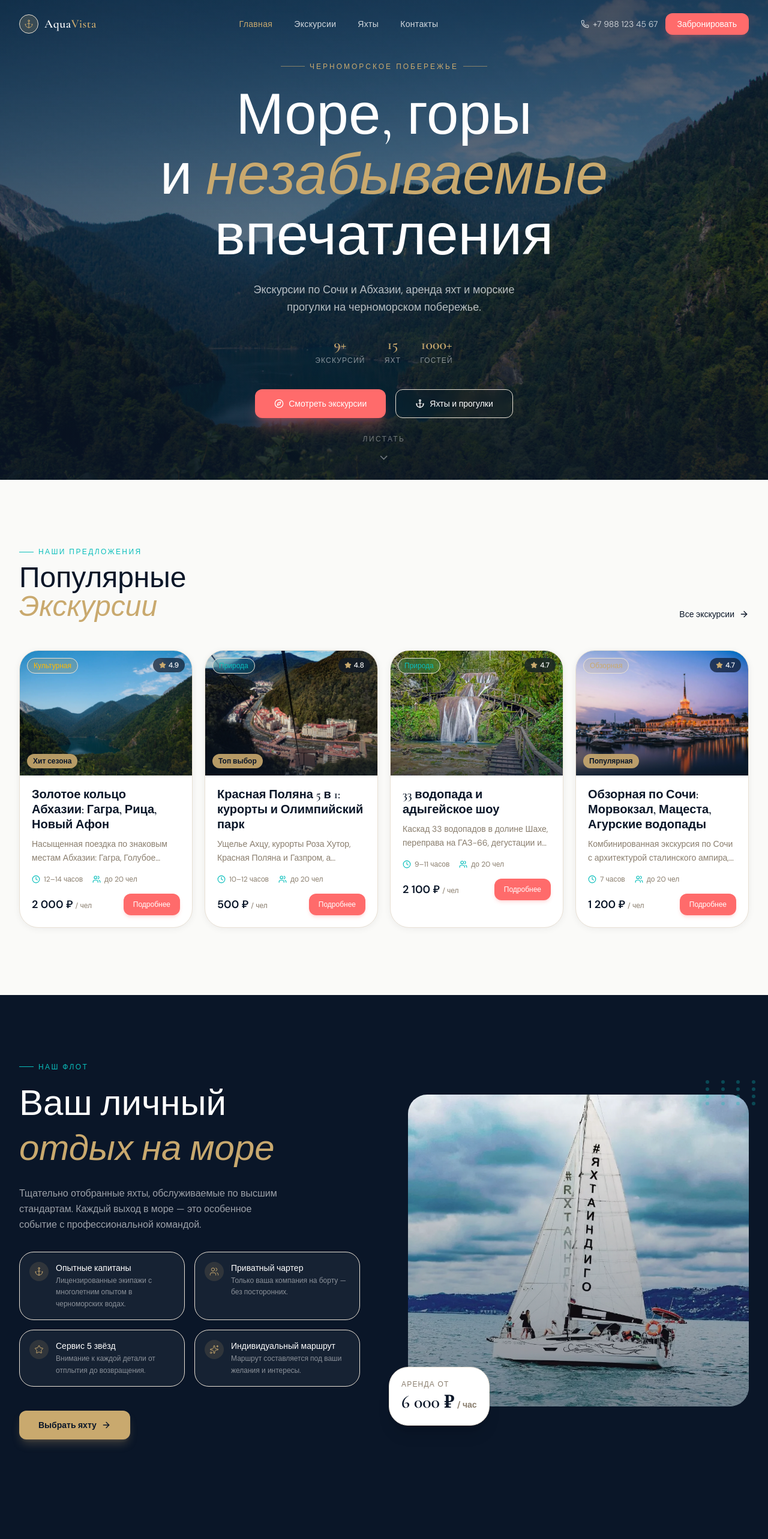
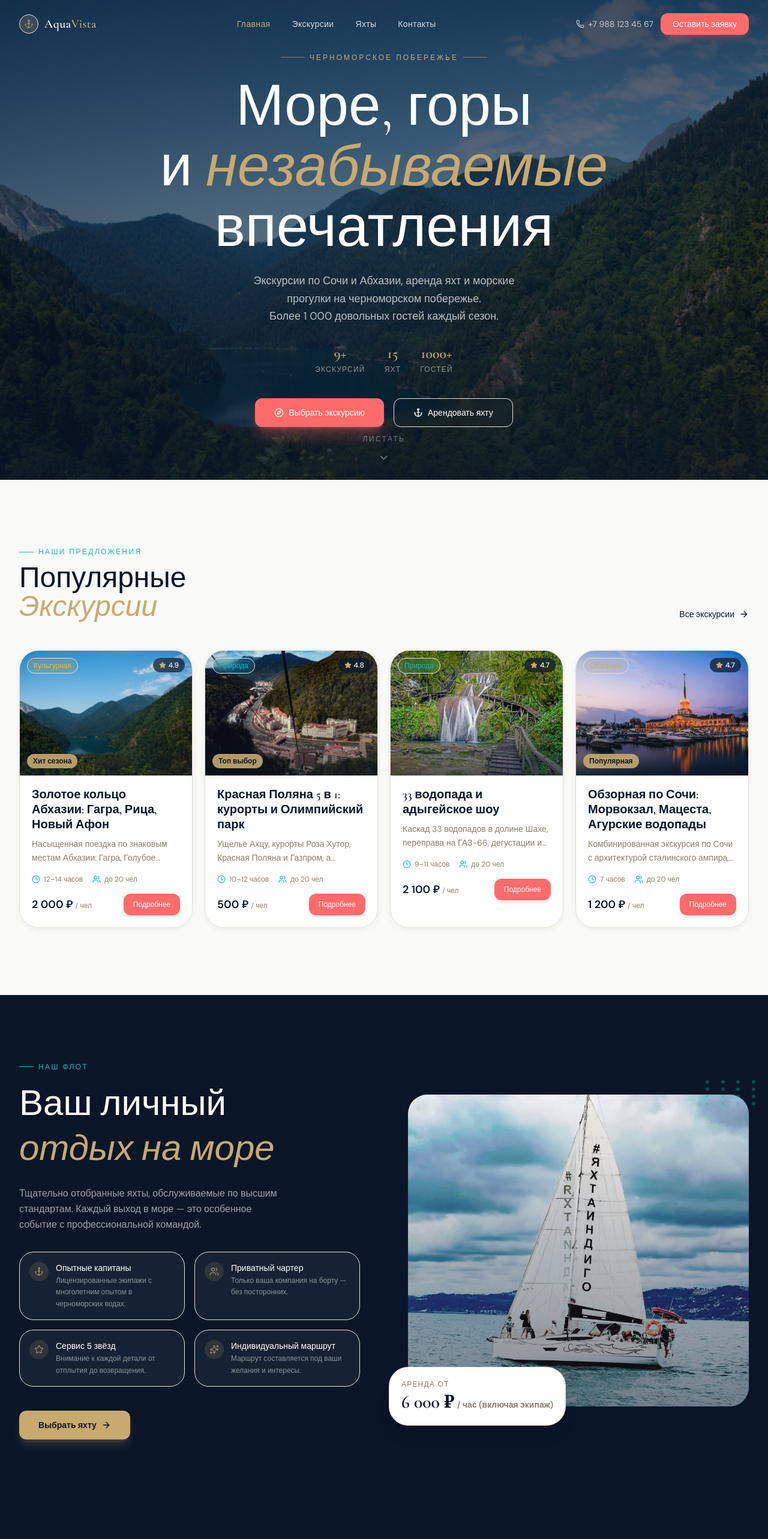
Before and after one commit to ADzyaduk/tour, a Next.js app: page / in a window 1280 px wide. Shown: the top 2566 px of the page at 60% size. Built offline with nearby package versions, Linux system fonts and the light colour scheme.

Commit message:
feat: improve marketing copy for better conversion

```diff
--- a/components/home/CTABanner.tsx
+++ b/components/home/CTABanner.tsx
@@ -45,7 +45,7 @@ export function CTABanner() {
             variants={fadeUpVariants}
             className="text-white/55 text-base sm:text-lg max-w-lg mx-auto leading-relaxed mb-10"
           >
-            Экскурсии, аренда яхт, морские прогулки — ваш идеальный отдых начинается с одного сообщения.
+            Наш менеджер свяжется с вами в течение 15 минут и подберёт лучший вариант отдыха.
           </motion.p>
 
           <motion.div
@@ -58,7 +58,7 @@ export function CTABanner() {
               className="bg-coral hover:bg-coral-dark text-white border-0 font-medium px-8 h-12 shadow-xl shadow-coral/30 gap-2 group"
             >
               <Link href="/contacts">
-                Начать планирование
+                Оставить заявку
                 <ArrowRight className="w-4 h-4 group-hover:translate-x-1 transition-transform" />
               </Link>
             </Button>
--- a/components/home/Hero.tsx
+++ b/components/home/Hero.tsx
@@ -72,6 +72,8 @@ export function Hero() {
           className="mt-6 text-white/70 text-base sm:text-lg max-w-lg leading-relaxed font-body"
         >
           Экскурсии по Сочи и Абхазии, аренда яхт и морские прогулки на черноморском побережье.
+          <br />
+          Более 1 000 довольных гостей каждый сезон.
         </motion.p>
 
         {/* Stats */}
@@ -111,7 +113,7 @@ export function Hero() {
           >
             <Link href="/excursions">
               <Compass className="w-4 h-4" />
-              Смотреть экскурсии
+              Выбрать экскурсию
             </Link>
           </Button>
           <Button
@@ -122,7 +124,7 @@ export function Hero() {
           >
             <Link href="/yachts">
               <Anchor className="w-4 h-4" />
-              Яхты и прогулки
+              Арендовать яхту
             </Link>
           </Button>
         </motion.div>
--- a/components/home/YachtShowcase.tsx
+++ b/components/home/YachtShowcase.tsx
@@ -149,7 +149,7 @@ export function YachtShowcase() {
               <div className="font-display text-3xl font-semibold text-navy">
                 6 000 ₽
                 <span className="text-sm font-body text-muted-foreground ml-1">
-                  / час
+                  / час (включая экипаж)
                 </span>
               </div>
             </motion.div>
--- a/components/layout/Header.tsx
+++ b/components/layout/Header.tsx
@@ -88,7 +88,7 @@ export function Header() {
               size="sm"
               className="bg-coral hover:bg-coral-dark text-white border-0 font-medium px-5 shadow-lg shadow-coral/25 hover:shadow-coral/40 transition-all"
             >
-              <Link href="/contacts">Забронировать</Link>
+              <Link href="/contacts">Оставить заявку</Link>
             </Button>
           </div>
 
@@ -163,7 +163,7 @@ export function Header() {
                     className="w-full bg-coral hover:bg-coral-dark text-white border-0 font-medium h-11"
                   >
                     <Link href="/contacts" onClick={() => setMobileOpen(false)}>
-                      Забронировать
+                      Оставить заявку
                     </Link>
                   </Button>
                 </div>
```
